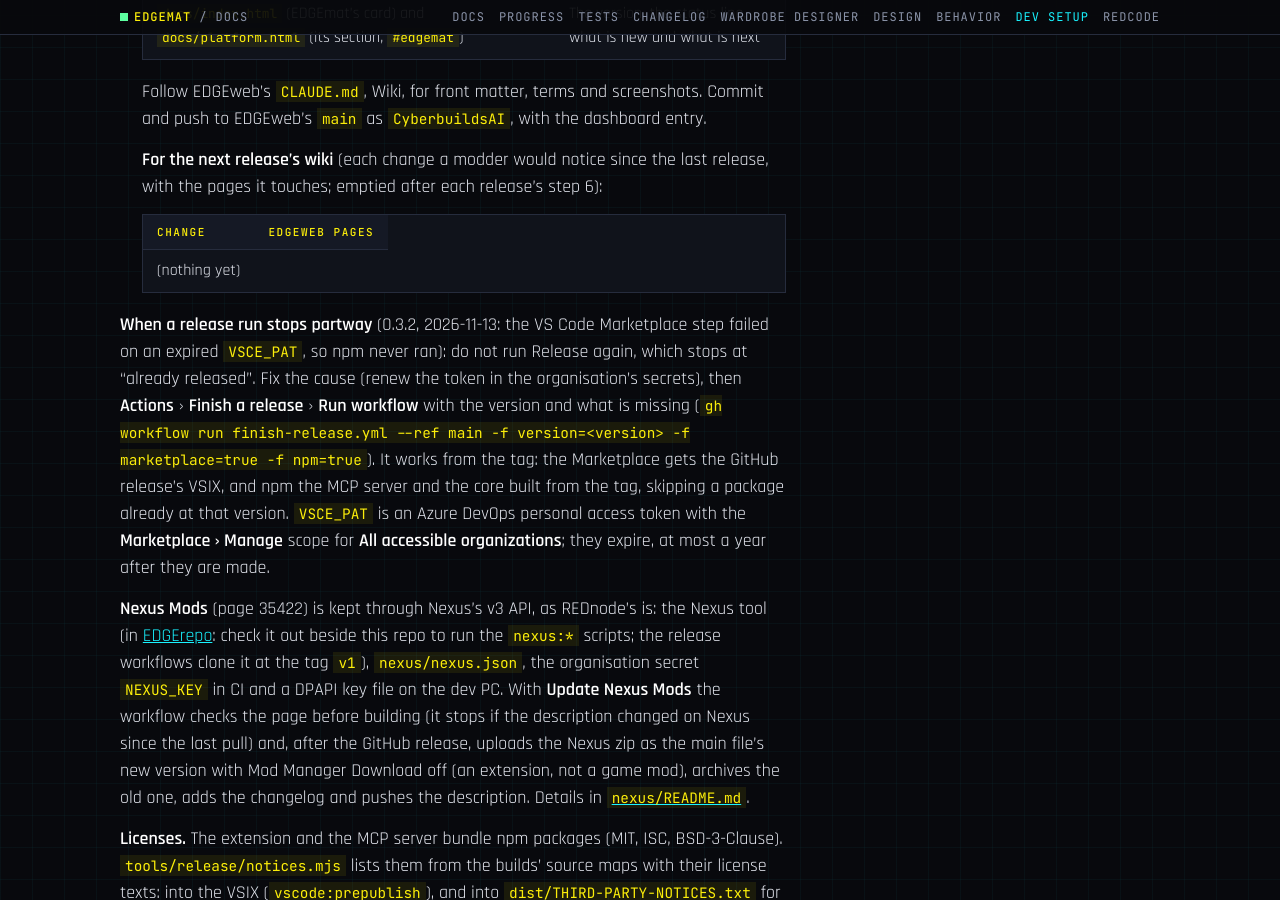
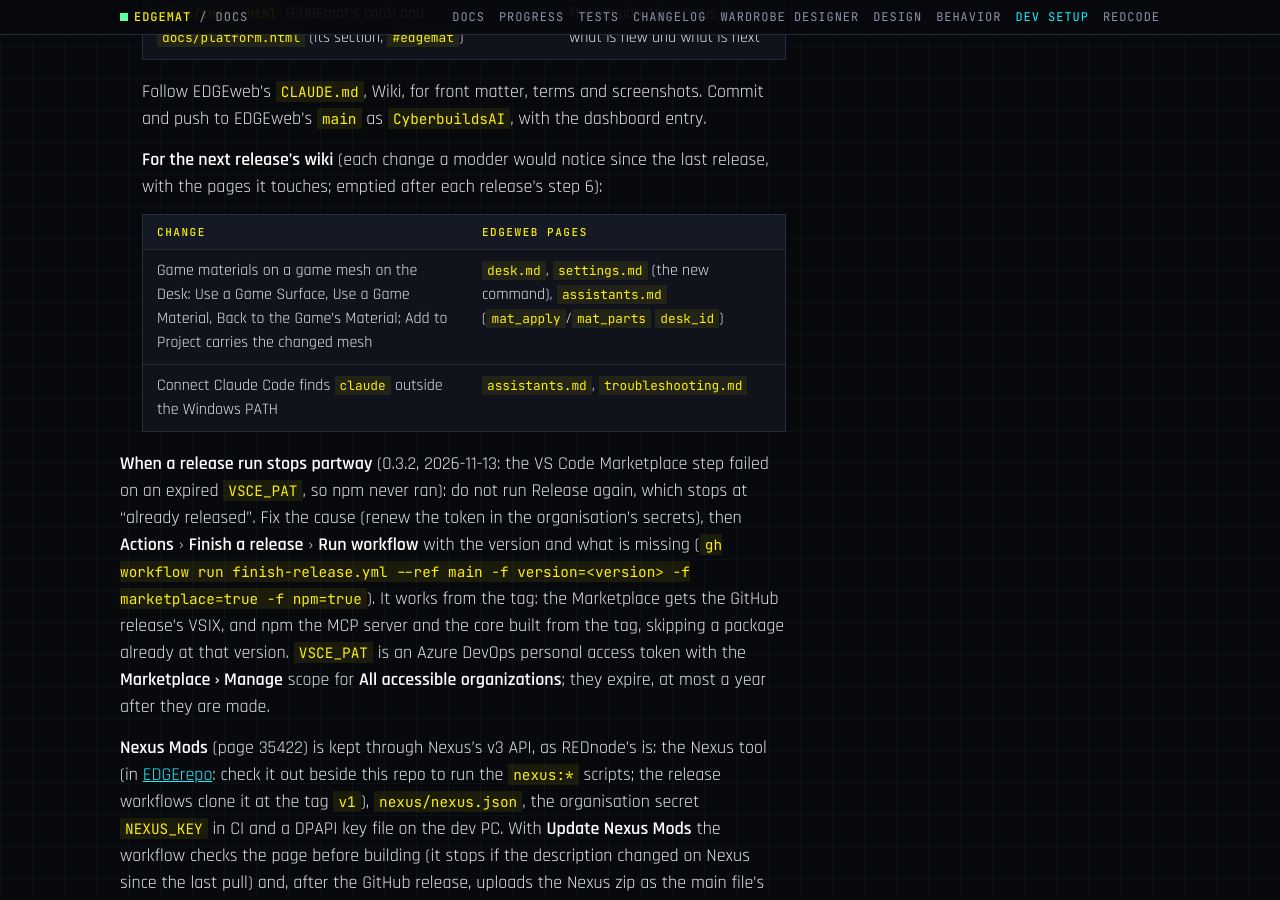
Before and after one commit to Edgemodders/EDGEmat, a Jekyll site: the page built from docs/dev-setup.md, in a window 1280 px wide and 900 px high, scrolled down 5777 px. Built offline with Jekyll 4.4.1, drawn with Linux system fonts in a browser that asks for light colours; our own code applies the rules of GitHub Pages for plain Markdown files.

Commit message:
Dev setup: the next release's wiki list gains the Desk part commands and Connect's claude fix
Co-Authored-By: Claude Opus 5.5 <noreply@anthropic.com>

```diff
--- a/docs/dev-setup.md
+++ b/docs/dev-setup.md
@@ -126,7 +126,8 @@ From 0.3.0, the first preview (0.2.0 was never released). `.github/workflows/rel
 
    | Change | EDGEweb pages |
    |---|---|
-   | (nothing yet) | |
+   | Game materials on a game mesh on the Desk: Use a Game Surface, Use a Game Material, Back to the Game's Material; Add to Project carries the changed mesh | `desk.md`, `settings.md` (the new command), `assistants.md` (`mat_apply`/`mat_parts` `desk_id`) |
+   | Connect Claude Code finds `claude` outside the Windows PATH | `assistants.md`, `troubleshooting.md` |
 
 **When a release run stops partway** (0.3.2, 2026-11-13: the VS Code Marketplace step failed on an expired `VSCE_PAT`, so npm never ran): do not run Release again, which stops at "already released". Fix the cause (renew the token in the organisation's secrets), then **Actions** › **Finish a release** › **Run workflow** with the version and what is missing (`gh workflow run finish-release.yml --ref main -f version=<version> -f marketplace=true -f npm=true`). It works from the tag: the Marketplace gets the GitHub release's VSIX, and npm the MCP server and the core built from the tag, skipping a package already at that version. `VSCE_PAT` is an Azure DevOps personal access token with the **Marketplace › Manage** scope for **All accessible organizations**; they expire, at most a year after they are made.
 
```
